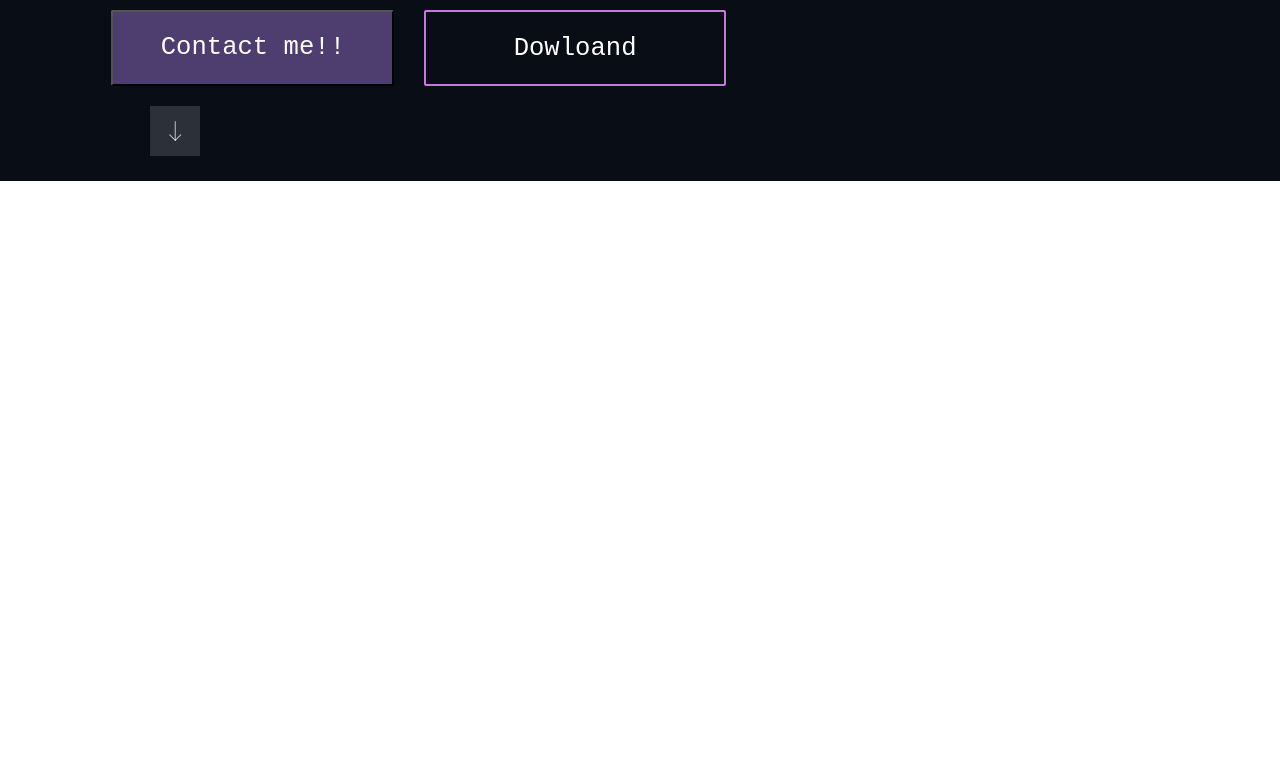
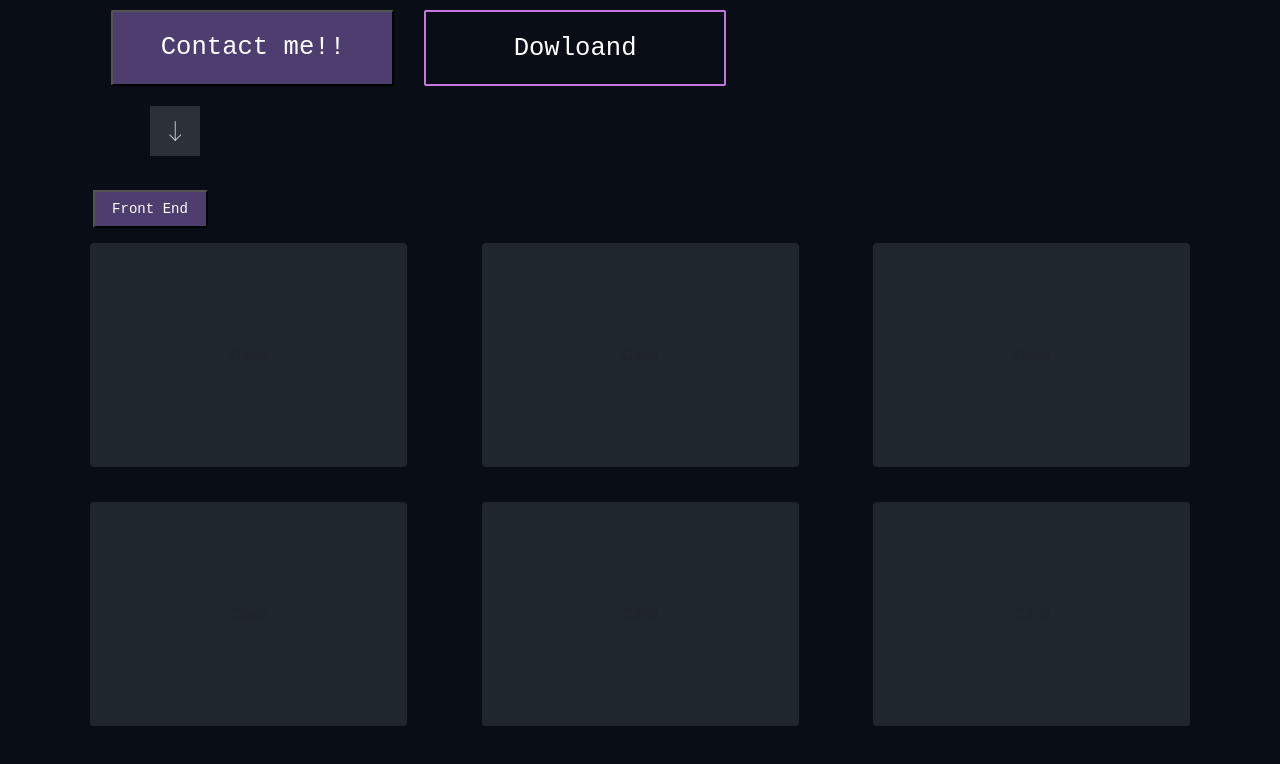
Before and after one commit to JaimeIngenia/PortafolioFrontEnd, a React (Vite) app: page / in a window 1280 px wide. Shown: the part 444-1208 px from the top of the page. Before the commit the page ends 800 px from the top, so only its background shows below. Built offline with nearby package versions, Linux system fonts and the light colour scheme.

Commit message:
Portafolio listo

```diff
--- a/src/AppPortafolio.jsx
+++ b/src/AppPortafolio.jsx
@@ -1,11 +1,13 @@
 import React from 'react'
 import { BodyPortafolio } from './components/BodyPortafolio'
+import { Proyectos } from './components/Proyectos'
 
 export const AppPortafolio = () => {
   return (
     <div  >
 
     <BodyPortafolio/>
+    <Proyectos/>
 
     </div>
   )
--- a/src/components/BodyPortafolio.jsx
+++ b/src/components/BodyPortafolio.jsx
@@ -3,6 +3,7 @@ import styles from '../styles/BodyPortafolio.module.css'
 import  mayor_morado from '../assets/mayor_morado.svg'
 import  portafolio from '../assets/portafolio.svg'
 import btn_next from '../assets/btn_next.svg'
+import { Proyectos } from './Proyectos'
 
 
 export const BodyPortafolio = () => {
@@ -34,7 +35,9 @@ export const BodyPortafolio = () => {
                         <img className={styles.iconoDown} src={btn_next} alt="" />
 
                     </div>
+
                     <img src={portafolio} alt="" />
+
 
 
 
--- /dev/null
+++ b/src/components/Card.jsx
@@ -0,0 +1,10 @@
+import styles from '../styles/Card.module.css'
+
+
+import React from 'react'
+
+export const Card = () => {
+  return (
+    <div className={`${styles.principal}`} >Card</div>
+  )
+}
--- /dev/null
+++ b/src/components/Proyectos.jsx
@@ -0,0 +1,35 @@
+import styles from '../styles/Proyectos.module.css'
+import btn_next from '../assets/btn_next.svg'
+
+import React from 'react'
+import { Card } from './Card'
+
+export const Proyectos = () => {
+  return (
+    <div className={`${styles.contenedorPrincipal}  `} >
+        <div className={`${styles.contenedorVertical}  col-12 `}>
+
+            <div className={`${styles.contenedorHorizontal}  col-12`} >
+                <button className={`${styles.btn_FrontEnd}`} >Front End</button>
+                <button className={`${styles.btn_otros}`} >Ruby on Rails</button>
+                <button className={`${styles.btn_otros}`} >Python</button>
+
+            </div>
+
+            <div className={`${styles.contenedorCards}  `} >
+                <Card/>
+                <Card/>
+                <Card/>
+                <Card/>
+                <Card/>
+                <Card/>
+            </div>
+
+            <img className={`${styles.btn_next}`} src={btn_next} alt="" />
+
+        </div>
+
+
+    </div>
+  )
+}
--- a/src/routes/AppRouter.jsx
+++ b/src/routes/AppRouter.jsx
@@ -8,6 +8,7 @@ export const AppRouter = () => {
         <Routes>
             <Route path="/" element={<AppPortafolio/>} />
             <Route path="login" element={<h1>Login</h1>} />
+
         </Routes>
     </BrowserRouter>
   )
--- /dev/null
+++ b/src/styles/Card.module.css
@@ -0,0 +1,37 @@
+
+*{
+    box-sizing: border-box;
+    margin: 0;
+    padding: 0;
+}
+
+:root {
+    --colorPrincipal: #090E16;
+    --colorSecundario: #282C33;
+    --colorTerciario: #FFFFFF;
+    --colorMoradoPrimario: #4E3E70;
+    --colorMoradoSecundario: #C778DD;
+    --typografiaPrincipal: 'Inter', sans-serif;
+    --typografiaSecundaria: 'Fira Code', monospace;
+  }
+
+.a{
+    border: solid red 2px;
+}
+.principal{
+    display: flex;
+    justify-content: center;
+    align-items: center;
+    flex-direction: column;
+    width: 317px;
+    height: 224px;
+    left: 194px;
+    top: 246px;
+    background: rgba(57, 62, 70, 0.5);
+    backdrop-filter: blur(2px);
+    border-radius: 4px;
+    margin-bottom: 20px;
+    margin-top: 15px;
+
+
+}
--- /dev/null
+++ b/src/styles/Proyectos.module.css
@@ -0,0 +1,93 @@
+
+*{
+    box-sizing: border-box;
+    margin: 0;
+    padding: 0;
+}
+
+:root {
+    --colorPrincipal: #090E16;
+    --colorSecundario: #282C33;
+    --colorTerciario: #FFFFFF;
+    --colorMoradoPrimario: #4E3E70;
+    --colorMoradoSecundario: #C778DD;
+    --typografiaPrincipal: 'Inter', sans-serif;
+    --typografiaSecundaria: 'Fira Code', monospace;
+  }
+
+.a{
+    border: solid red 2px;
+}
+.megaPrincipal{
+    display: flex;
+    justify-content: center;
+    align-items: center;
+    flex-direction: column;
+    width: 100%;
+
+
+}
+.contenedorPrincipal{
+    background-color: var(--colorPrincipal);
+    display: flex;
+    justify-content: center;
+    align-items: center;
+    height: 624px;
+    position: absolute;
+
+}
+
+.contenedorHorizontal{
+    display: flex;
+    flex-direction: row;
+    justify-content: space-around;
+    width: 60%;
+}
+.contenedorVertical{
+    display: flex;
+    flex-direction: column;
+}
+.contenedorCards{
+
+    display: flex;
+    flex-wrap: wrap;
+    justify-content: space-evenly;
+    align-items: center;
+    /* height: 460px; */
+    /* width: 368px;
+    height: 280px; */
+}
+.btn_next{
+    width: 50px;
+    visibility: hidden;
+}
+
+.btn_FrontEnd{
+    width:115px;
+    height: 38px;
+    background: #4E3E70;
+    border-radius: 0.869029px;
+    font-family: var(--typografiaSecundaria);
+    font-style: normal;
+    font-weight: 500;
+    font-size: 14.0762px;
+    line-height: 18px;
+    color: var(--colorTerciario);
+
+}
+
+.btn_otros{
+    width: 115px;
+    height: 38px;
+    border: 0.87976px solid var(--colorMoradoSecundario);
+    border-radius: 0.869029px;
+    background-color: var(--colorPrincipal);
+    font-family: var(--typografiaSecundaria);
+    font-style: normal;
+    font-weight: 500;
+    font-size: 14.0762px;
+    line-height: 18px;
+    color: var(--colorTerciario);
+    visibility: hidden;
+
+}
```
